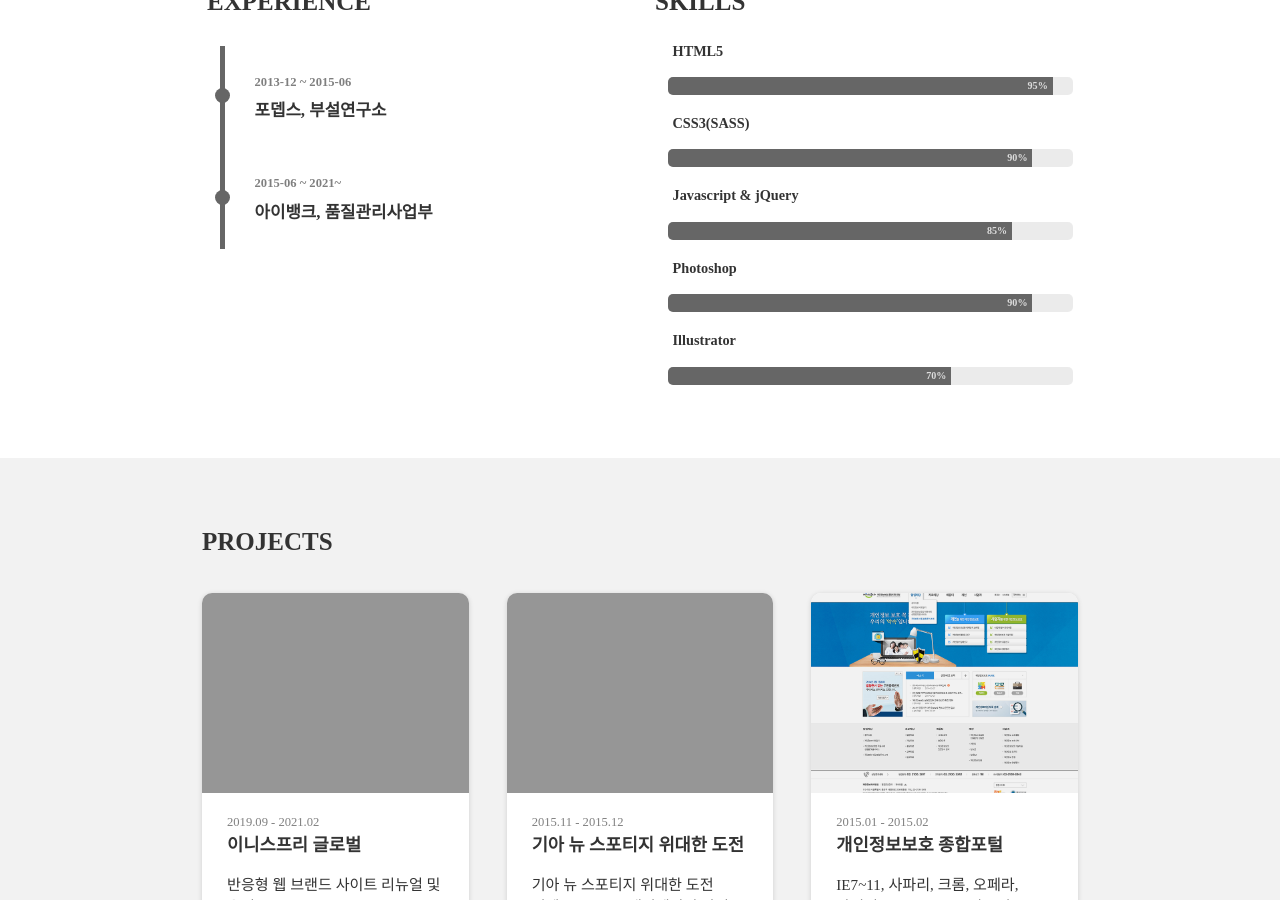
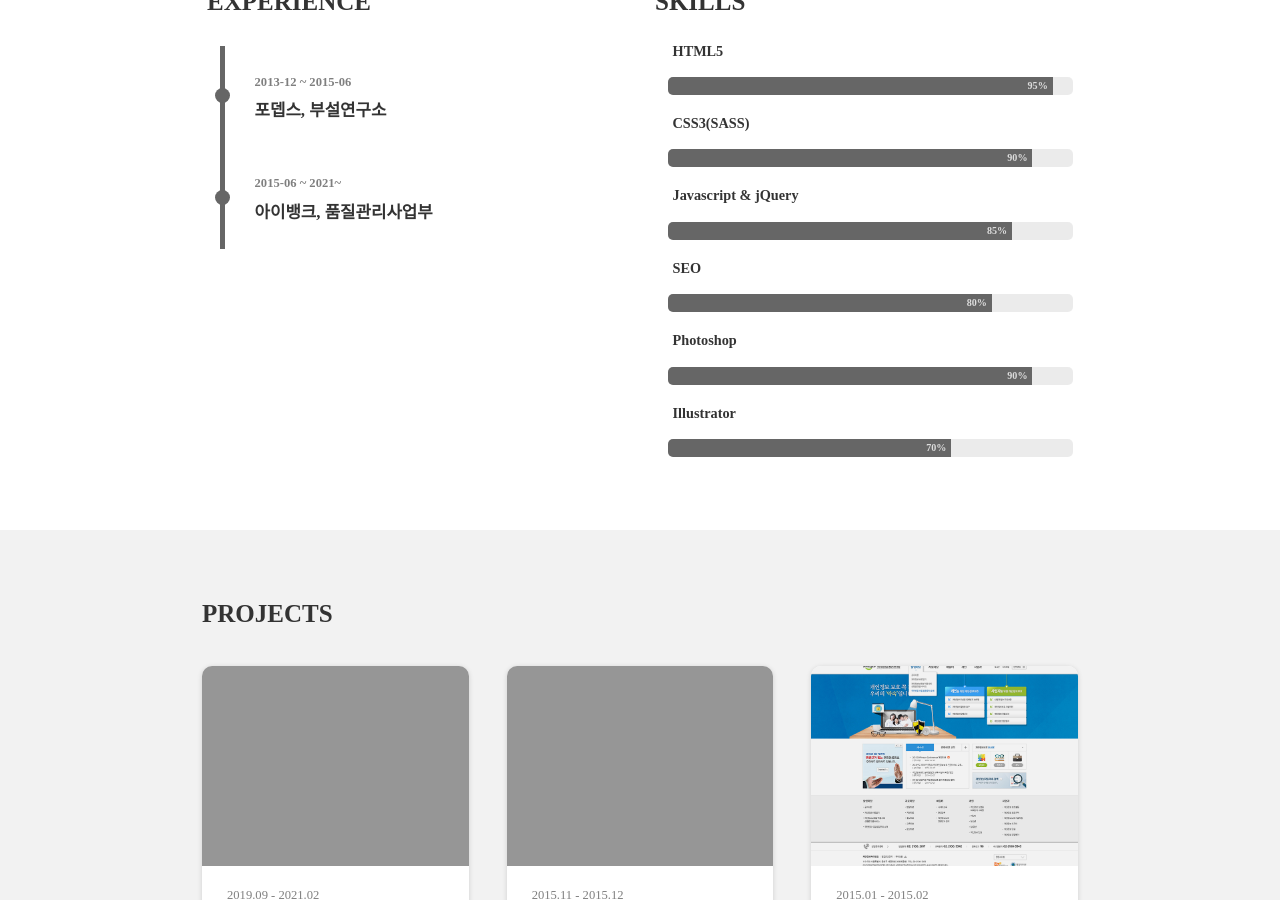
Before and after one commit to JeongrakChoi/JeongrakChoi.github.io, a Jekyll site: the page built from portfolio.html, in a window 1280 px wide and 900 px high, scrolled down 470 px. Built offline with Jekyll 4.4.1, drawn with Linux system fonts in a browser that asks for light colours; nearby versions of some CDN libraries; some web fonts are replaced.

Commit message:
Update _config.yml

```diff
--- a/_config.yml
+++ b/_config.yml
@@ -26,6 +26,8 @@ theme_settings :
         value : 90  # Percent value
       - skill : Javascript & jQuery
         value : 85  # Percent value
+      - skill : SEO
+        value : 80  # Percent value
       - skill : Photoshop
         value : 90  # Percent value
       - skill : Illustrator
```
